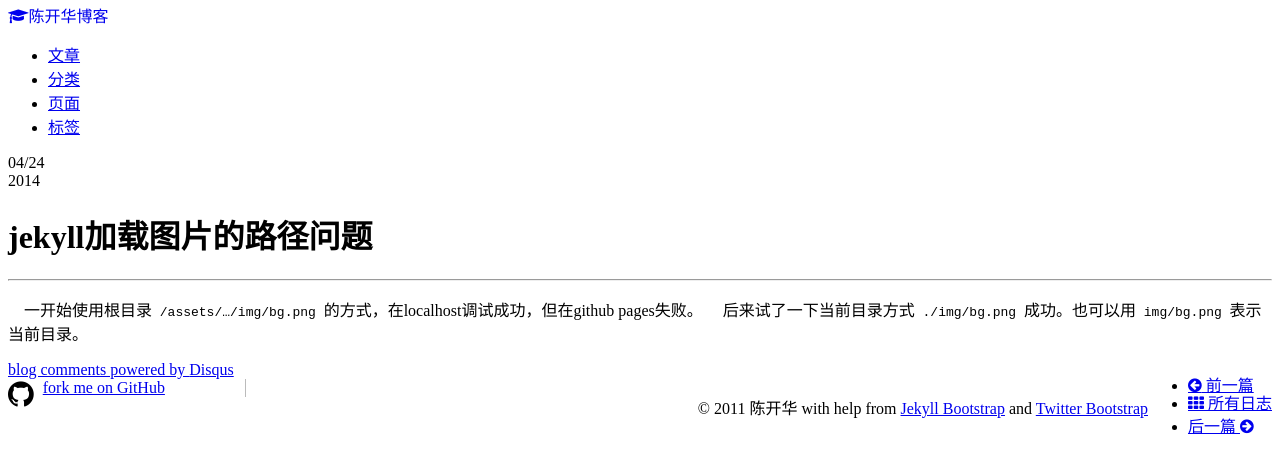
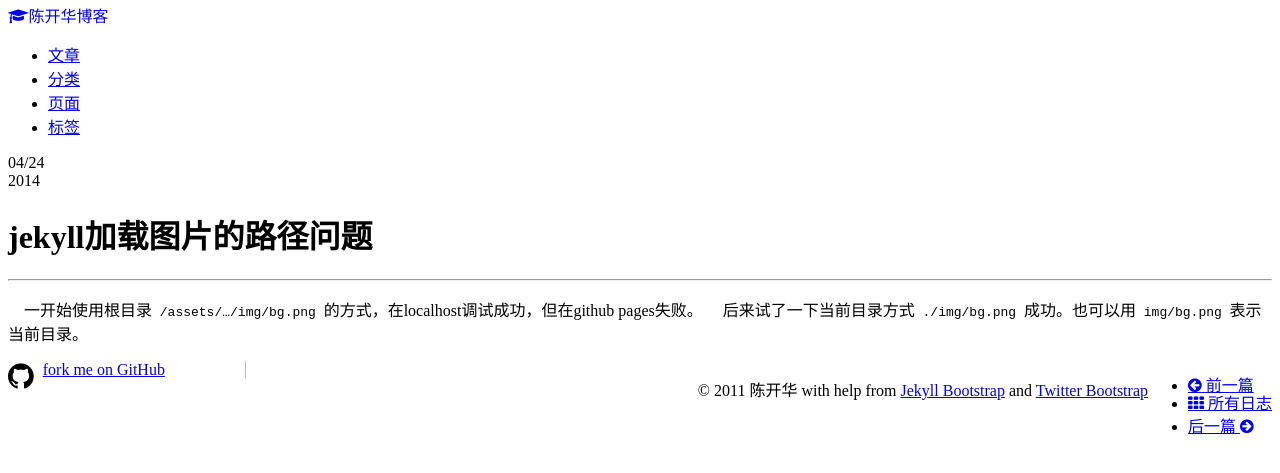
Before and after one commit to ichenkaihua/ichenkaihua.github.io, a Jekyll site: the page built from _posts/2014-04-24-directory.md, in a window 1280 px wide. Shown: the top 473 px of the page. Built offline with Jekyll 4.4.1, drawn with Linux system fonts in a browser that asks for light colours; nearby versions of some CDN libraries; Markdown is read by kramdown in place of the engine named in the settings; comment, search, counter and statistics services are not loaded; some of the changed lines change nothing that is shown.

Commit message:
替换为多说评论

```diff
--- a/_config.yml
+++ b/_config.yml
@@ -82,7 +82,9 @@
   # Set 'provider' to false to turn commenting off globally.
   #
   comments :
-    provider : disqus
+    provider : duoshuo
+    duoshuo:
+            short_name: chenkaihua
     disqus :
       short_name : jekyllbootstrap
     livefyre :
--- a/_includes/JB/comments
+++ b/_includes/JB/comments
@@ -1,6 +1,8 @@
 {% if site.JB.comments.provider and page.comments != false %}
 
 {% case site.JB.comments.provider %}
+{% when "duoshuo" %}
+  {% include JB/comments-providers/duoshuo %}
 {% when "disqus" %}
   {% include JB/comments-providers/disqus %}
 {% when "livefyre" %}
--- /dev/null
+++ b/_includes/JB/comments-providers/duoshuo
@@ -0,0 +1,16 @@
+<!-- 多说评论框 start -->
+	<div class="ds-thread" data-thread-key="{{ page.title }}" data-title="{{ page.title }}" data-url="{{ page.url }}"></div>
+<!-- 多说评论框 end -->
+<!-- 多说公共JS代码 start (一个网页只需插入一次) -->
+<script type="text/javascript">
+var duoshuoQuery = {short_name:"chenkaihua"};
+	(function() {
+		var ds = document.createElement('script');
+		ds.type = 'text/javascript';ds.async = true;
+		ds.src = (document.location.protocol == 'https:' ? 'https:' : 'http:') + '//static.duoshuo.com/embed.js';
+		ds.charset = 'UTF-8';
+		(document.getElementsByTagName('head')[0]
+		 || document.getElementsByTagName('body')[0]).appendChild(ds);
+	})();
+	</script>
+<!-- 多说公共JS代码 end -->
```
